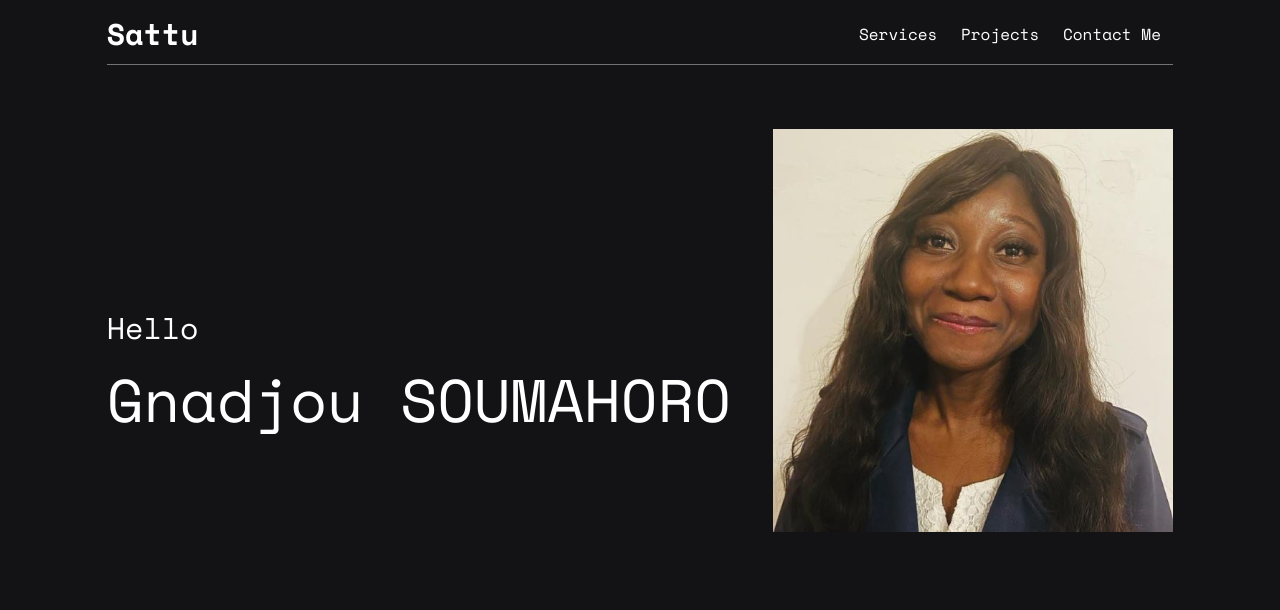
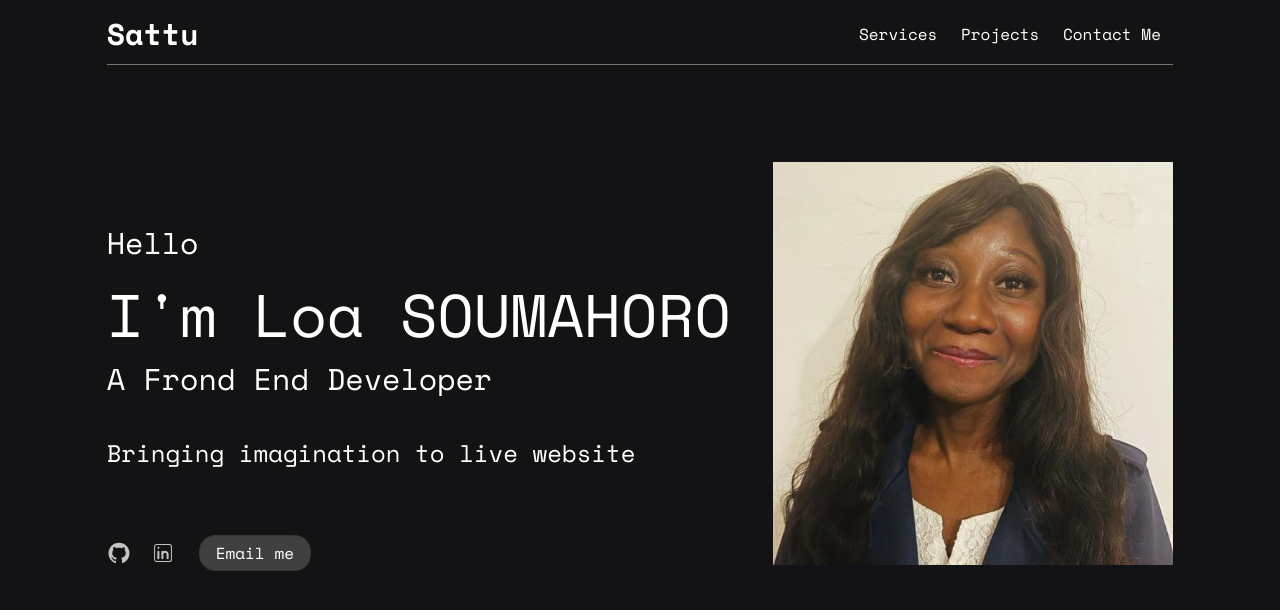
Before and after one commit to LoaGnadjouSoumahoro/my-portfolio, a Next.js app: page / in a window 1280 px wide. Shown: the top 610 px of the page. Built offline with nearby package versions, Linux system fonts and the light colour scheme.

Commit message:
Section Container Terminé

```diff
--- a/app/Container.tsx
+++ b/app/Container.tsx
@@ -1,5 +1,8 @@
 import React from "react";
+import { AiOutlineGithub } from "react-icons/ai";
+import { CiLinkedin } from "react-icons/ci";
 import { GrInstagram } from "react-icons/gr";
+import { MdOutlineEmail } from "react-icons/md";
 
 type Props = {};
 
@@ -23,8 +26,48 @@ const Container = (props: Props) => {
             Hello
           </p>
           <h1 className="text-4xl sm:text-5xl md:text-4xl lg:text-5xl xl:text-6xl pt-2 lg:pt-6">
-            Gnadjou SOUMAHORO
+            I&apos;m Loa SOUMAHORO
           </h1>
+          <p className="text-xl sm:text-2xl md:text-xl lg:text-2xl xl:text-3xl py-4">
+            A Frond End Developer
+          </p>
+          <p className="text-base sm:text-xl md:text-base lg:text-xl xl:text-2xl lg:pt-6">
+            Bringing imagination to live website
+          </p>
+          <div className="flex items-center mt-6 md:mt-14">
+            <ul className="flex items-center space-x-2 sm:space-x-5 mr-6 my-4">
+              <li>
+                <a
+                  href=""
+                  className="hover:opacity-100 opacity-75 transition ease-in duration-150"
+                >
+                  <AiOutlineGithub size={24} />
+                </a>
+              </li>
+              <li>
+                <a
+                  href=""
+                  className="hover:opacity-100 opacity-75 transition ease-in duration-150"
+                >
+                  <CiLinkedin size={24} />
+                </a>
+              </li>
+              {/* <li>
+                <a
+                  href=""
+                  className="hover:opacity-100 opacity-75 transition ease-in duration-150"
+                >
+                  <MdOutlineEmail size={24} />
+                </a>
+              </li> */}
+            </ul>
+            <a
+              href="mailto:loagnadjou@gmail.com"
+              className="px-4 py-[5px] whitespace-nowrap transition ease-in duration-150 bg-neutral-700 hover:bg-neutral-600 rounded-2xl border-[0.5px] border-[#363636]"
+            >
+              Email me
+            </a>
+          </div>
         </div>
       </div>
     </div>
```
